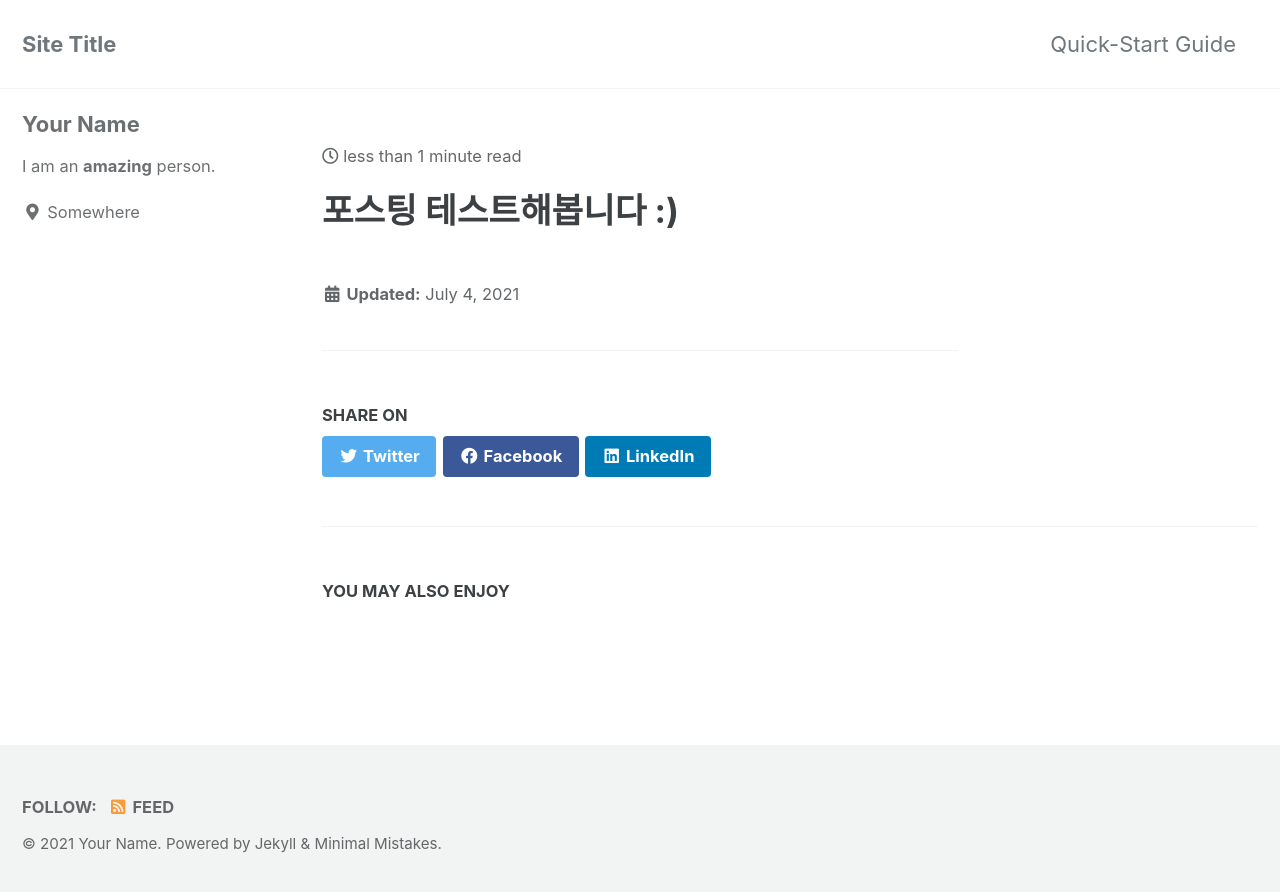
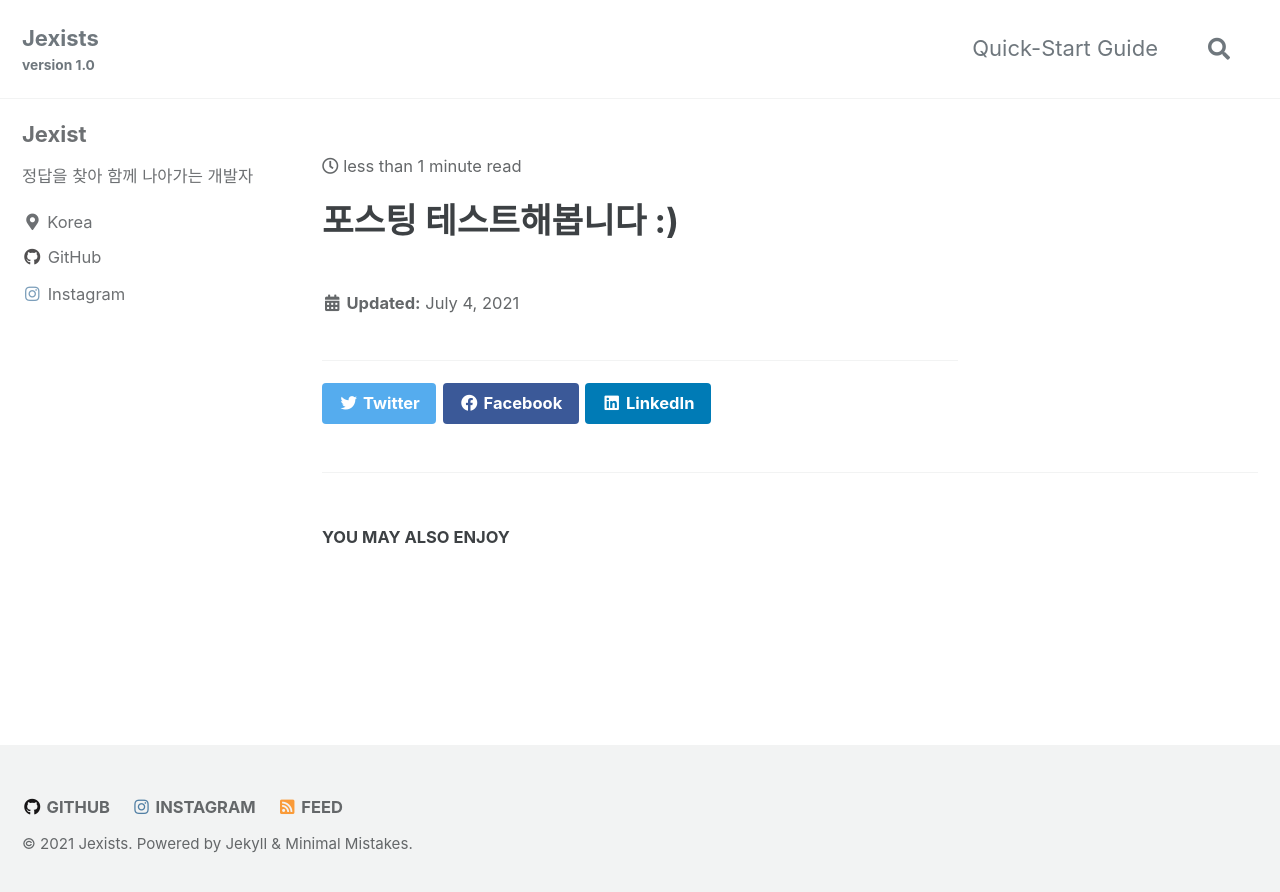
Before and after one commit to jexists/jexists.github.io, a Jekyll site: the page built from _posts/2021-07-04-first.md, in a window 1280 px wide. Shown: the top 892 px of the page. Built offline with Jekyll 4.4.1, drawn with Linux system fonts in a browser that asks for light colours; cached includes are drawn as plain includes.

Commit message:
basic setting

```diff
--- a/_config.yml
+++ b/_config.yml
@@ -15,18 +15,18 @@
 minimal_mistakes_skin    : "default" # "air", "aqua", "contrast", "dark", "dirt", "neon", "mint", "plum", "sunrise"
 
 # Site Settings
-locale                   : "en-US"
-title                    : "Site Title"
+locale                   : "ko-Kr"
+title                    : "Jexists Blog"
 title_separator          : "-"
-subtitle                 : # site tagline that appears below site title in masthead
-name                     : "Your Name"
-description              : "An amazing website."
+subtitle                 : "version 1.0"
+name                     : "Jexists"
+description              : "대박 프로그램은 1%의 영감과 99%의 노가다로 이루어진다."
 url                      : "https://jexists.github.io"
 baseurl                  : # the subpath of your site, e.g. "/blog"
-repository               : # GitHub username/repo-name e.g. "mmistakes/minimal-mistakes"
+repository               : "https://github.com/jexists/jexists.github.io"
 teaser                   : # path of fallback teaser image, e.g. "/assets/images/500x300.png"
 logo                     : # path of logo image to display in the masthead, e.g. "/assets/images/88x88.png"
-masthead_title           : # overrides the website title displayed in the masthead, use " " for no title
+masthead_title           : "Jexists"
 # breadcrumbs            : false # true, false (default)
 words_per_minute         : 200
 comments:
@@ -52,8 +52,8 @@ reCaptcha:
 atom_feed:
   path                   : # blank (default) uses feed.xml
   hide                   : # true, false (default)
-search                   : # true, false (default)
-search_full_content      : # true, false (default)
+search                   : true
+search_full_content      : true
 search_provider          : # lunr (default), algolia, google
 algolia:
   application_id         : # YOUR_APPLICATION_ID
@@ -94,10 +94,10 @@ analytics:
 
 # Site Author
 author:
-  name             : "Your Name"
+  name             : "Jexist"
   avatar           : # path of avatar image, e.g. "/assets/images/bio-photo.jpg"
-  bio              : "I am an **amazing** person."
-  location         : "Somewhere"
+  bio              : "정답을 찾아 함께 나아가는 개발자"
+  location         : "Korea"
   email            :
   links:
     - label: "Email"
@@ -114,10 +114,10 @@ author:
       # url: "https://facebook.com/"
     - label: "GitHub"
       icon: "fab fa-fw fa-github"
-      # url: "https://github.com/"
+      url: "https://github.com/jexists"
     - label: "Instagram"
       icon: "fab fa-fw fa-instagram"
-      # url: "https://instagram.com/"
+      url: "https://instagram.com/jexists"
 
 # Site Footer
 footer:
@@ -130,7 +130,7 @@ footer:
       # url:
     - label: "GitHub"
       icon: "fab fa-fw fa-github"
-      # url:
+      url: "https://github.com/jexists"
     - label: "GitLab"
       icon: "fab fa-fw fa-gitlab"
       # url:
@@ -139,7 +139,7 @@ footer:
       # url:
     - label: "Instagram"
       icon: "fab fa-fw fa-instagram"
-      # url:
+      url: "https://instagram.com/jexists"
 
 
 # Reading Files
@@ -208,7 +208,7 @@ sass:
 
 # Outputting
 permalink: /:categories/:title/
-paginate: 5 # amount of posts to show
+paginate: 15 # amount of posts to show
 paginate_path: /page:num/
 timezone: # https://en.wikipedia.org/wiki/List_of_tz_database_time_zones
 
```
